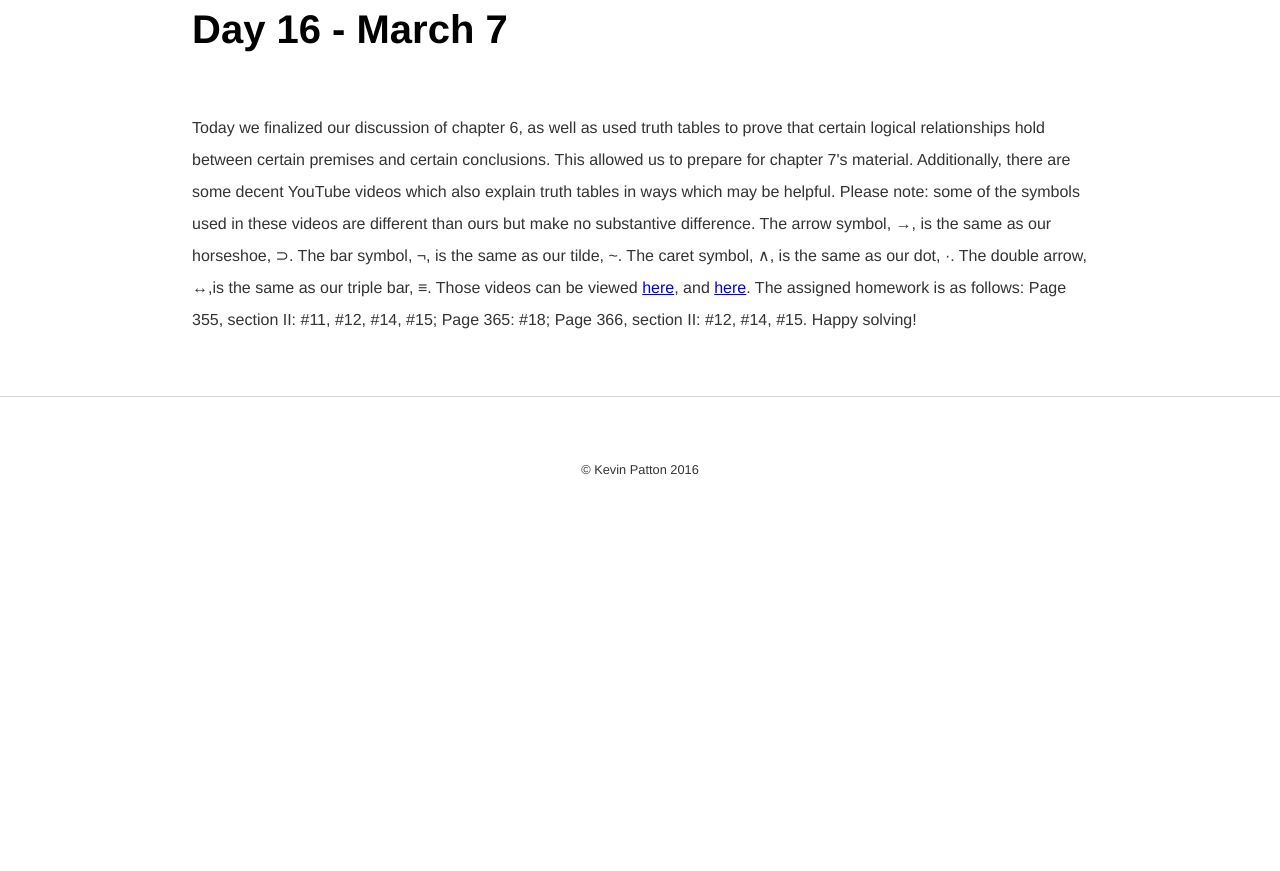
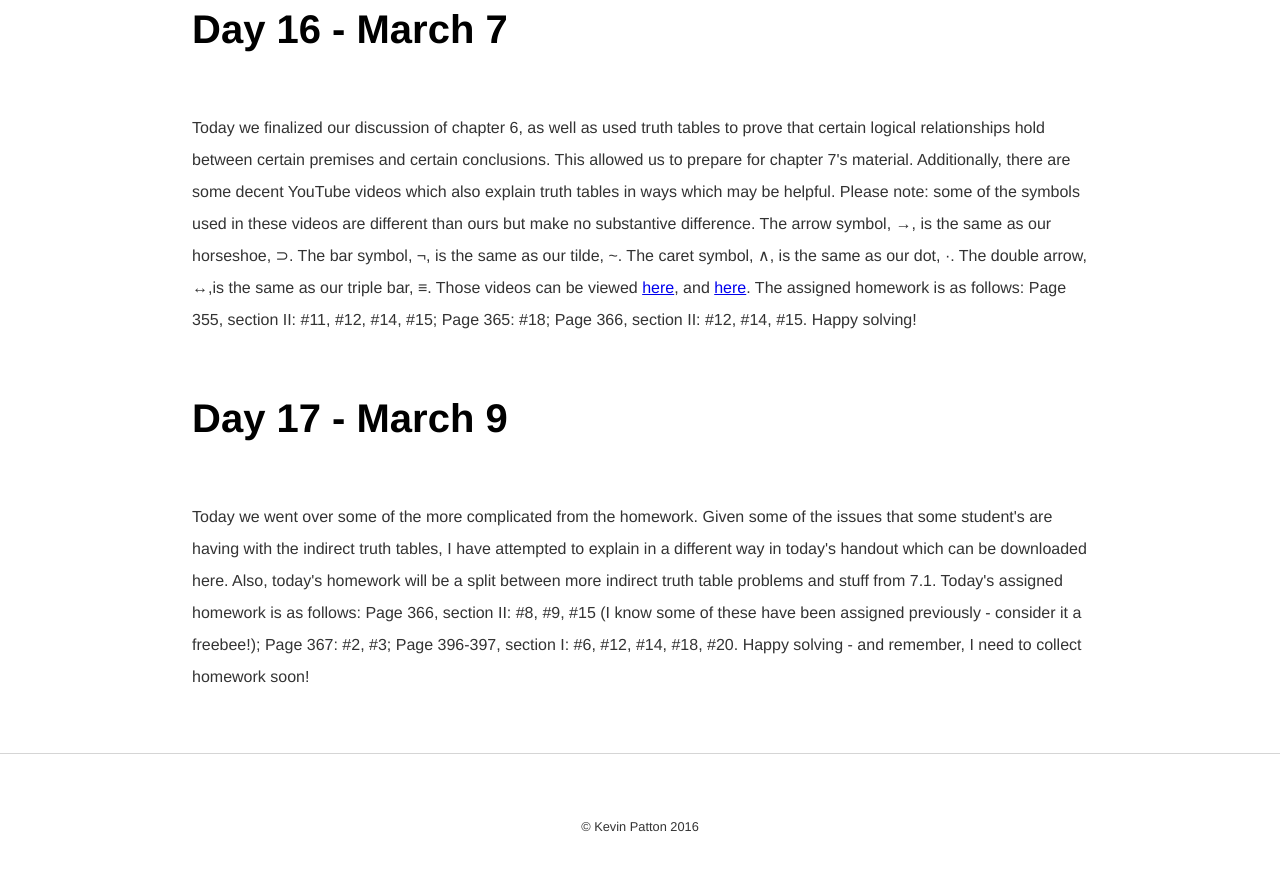
Before and after one commit to kevinjpatton/kevinjpatton.github.io, a Jekyll site: the page built from teaching/phil_110/index.html, in a window 1280 px wide and 900 px high, scrolled down 4459 px. Shown: the top 871 px of the window. Built offline with Jekyll 4.4.1, drawn with Linux system fonts in a browser that asks for light colours; Markdown is read by kramdown in place of the engine named in the settings; before the commit the page ends 5002 px from its top, so only the background shows below that.

Commit message:
Update index.html

```diff
--- a/teaching/phil_110/index.html
+++ b/teaching/phil_110/index.html
@@ -38,3 +38,5 @@ title: Philosophy 110 - Kevin Patton
 <p>Today we spent the class covering as many homework problems as was possible.  Exams were also passed back so if you missed class today, you can ask Zach in discussion sections for yours tomorrow.  The assigned homework is as follows: Page 355, section II: #2, #3, #6, #8; Page 365: #2, #3, #17; Page 366, section II: #2, #8; Page 367, section III: #9.  Happy solving!</p>
 <h1>Day 16 - March 7</h1>
 <p>Today we finalized our discussion of chapter 6, as well as used truth tables to prove that certain logical relationships hold between certain premises and certain conclusions.  This allowed us to prepare for chapter 7's material.  Additionally, there are some decent YouTube videos which also explain truth tables in ways which may be helpful.  Please note: some of the symbols used in these videos are different than ours but make no substantive difference.  The arrow symbol, →, is the same as our horseshoe, ⊃.  The bar symbol, ¬, is the same as our tilde, ~.  The caret symbol, ∧, is the same as our dot, ·.  The double arrow, ↔,is the same as our triple bar, ≡.  Those videos can be viewed <a href="https://www.youtube.com/user/ProfessorSerna/search?query=truth+table" target="_blank">here</a>, and <a href="https://www.youtube.com/watch?v=wRMC-ttjhwM" target="_blank">here</a>.  The assigned homework is as follows: Page 355, section II: #11, #12, #14, #15; Page 365: #18; Page 366, section II: #12, #14, #15.  Happy solving!
+<h1>Day 17 - March 9</h1>
+<p>Today we went over some of the more complicated from the homework.  Given some of the issues that some student's are having with the indirect truth tables, I have attempted to explain in a different way in today's handout which can be downloaded here.  Also, today's homework will be a split between more indirect truth table problems and stuff from 7.1.  Today's assigned homework is as follows: Page 366, section II: #8, #9, #15 (I know some of these have been assigned previously - consider it a freebee!); Page 367: #2, #3; Page 396-397, section I: #6, #12, #14, #18, #20.  Happy solving - and remember, I need to collect homework soon!
```
